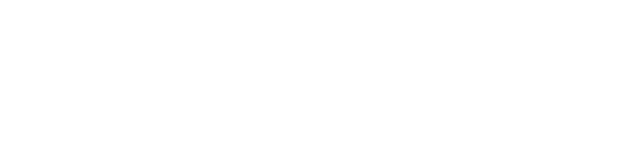
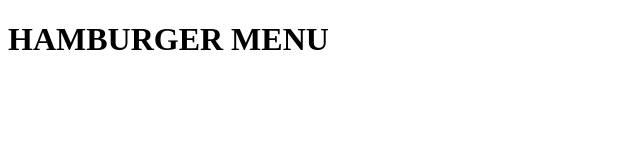
Before and after one commit to abnasity/myexe, a plain HTML site: page hamburger/index.html in a window 1280 px wide. Shown: the whole page, without its empty margins (0-640 px from the left). Drawn offline with Linux system fonts and the light colour scheme; files that its build step writes are made by us from their sources.

Commit message:
added a heading

```diff
--- a/hamburger/index.html
+++ b/hamburger/index.html
@@ -7,6 +7,8 @@
     <link rel="stylesheet" href="/styles.css">
 </head>
 <body>
+    <h1>HAMBURGER MENU</h1>
+
 
 </body>
 </html>
```
